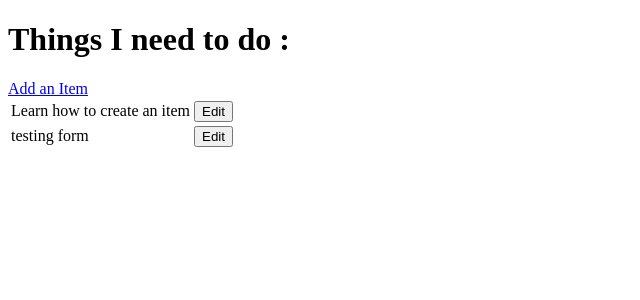
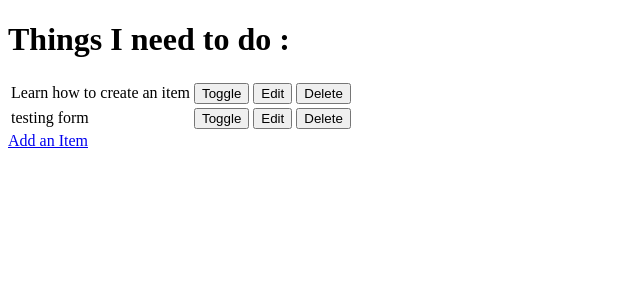
Before and after one commit to KarlMoran/Hello-Django, a Django app: page / in a window 1280 px wide. Shown: the top 300 px of the page, without its empty margins (0-640 px from the left). Run offline with Django 3.2, Linux system fonts and the light colour scheme; data comes from the database, SQL or seed files in the repository; both versions use the stored data as it was after the commit.

Commit message:
Add a toggle & delete function and button

```diff
--- a/django_todo/urls.py
+++ b/django_todo/urls.py
@@ -15,11 +15,13 @@ Including another URLconf
 """
 from django.contrib import admin
 from django.urls import path
-from todo.views import get_todo_list, add_item, edit_item
+from todo import views
 
 urlpatterns = [
     path('admin/', admin.site.urls),
-    path('', get_todo_list, name="get_todo_list"),
-    path('add', add_item, name='add'),
-    path('edit/<item_id>', edit_item, name='edit'),
+    path('', views.get_todo_list, name="get_todo_list"),
+    path('add', views.add_item, name='add'),
+    path('edit/<item_id>', views.edit_item, name='edit'),
+    path('toggle/<item_id>', views.toggle_item, name='toggle'),
+    path('delete/<item_id>', views.delete_item, name='delete'),
 ]
--- a/todo/templates/todo/todo_list.html
+++ b/todo/templates/todo/todo_list.html
@@ -17,8 +17,18 @@
                     <td>{{ item.name }}</td>
                 {% endif %}
                 <td>
+                    <a href="/toggle/{{ item.id }}">
+                        <button>Toggle</button>
+                    </a>
+                </td>
+                <td>
                     <a href="/edit/{{ item.id }}">
                         <button>Edit</button>
+                    </a>
+                </td>
+                <td>
+                    <a href="/delete/{{ item.id }}">
+                        <button>Delete</button>
                     </a>
                 </td>
             </tr>
@@ -26,9 +36,8 @@
             <tr><td>You have nothing to do</td></tr>
         {% endfor %}
 
-        <a href="/add">Add an Item</a>
     </table>
-
+    <a href="/add">Add an Item</a>
 
 
 
--- a/todo/views.py
+++ b/todo/views.py
@@ -36,3 +36,16 @@ def edit_item(request,item_id):
         'form' : form
     }
     return render(request, 'todo/edit_item.html', context)
+
+
+def toggle_item(request, item_id):
+    item = get_object_or_404(Item, id=item_id)
+    item.done = not item.done
+    item.save()
+    return redirect('get_todo_list')
+
+
+def delete_item(request, item_id):
+    item = get_object_or_404(Item, id=item_id)
+    item.delete()
+    return redirect('get_todo_list')
```
Also changed, not shown: db.sqlite3.
